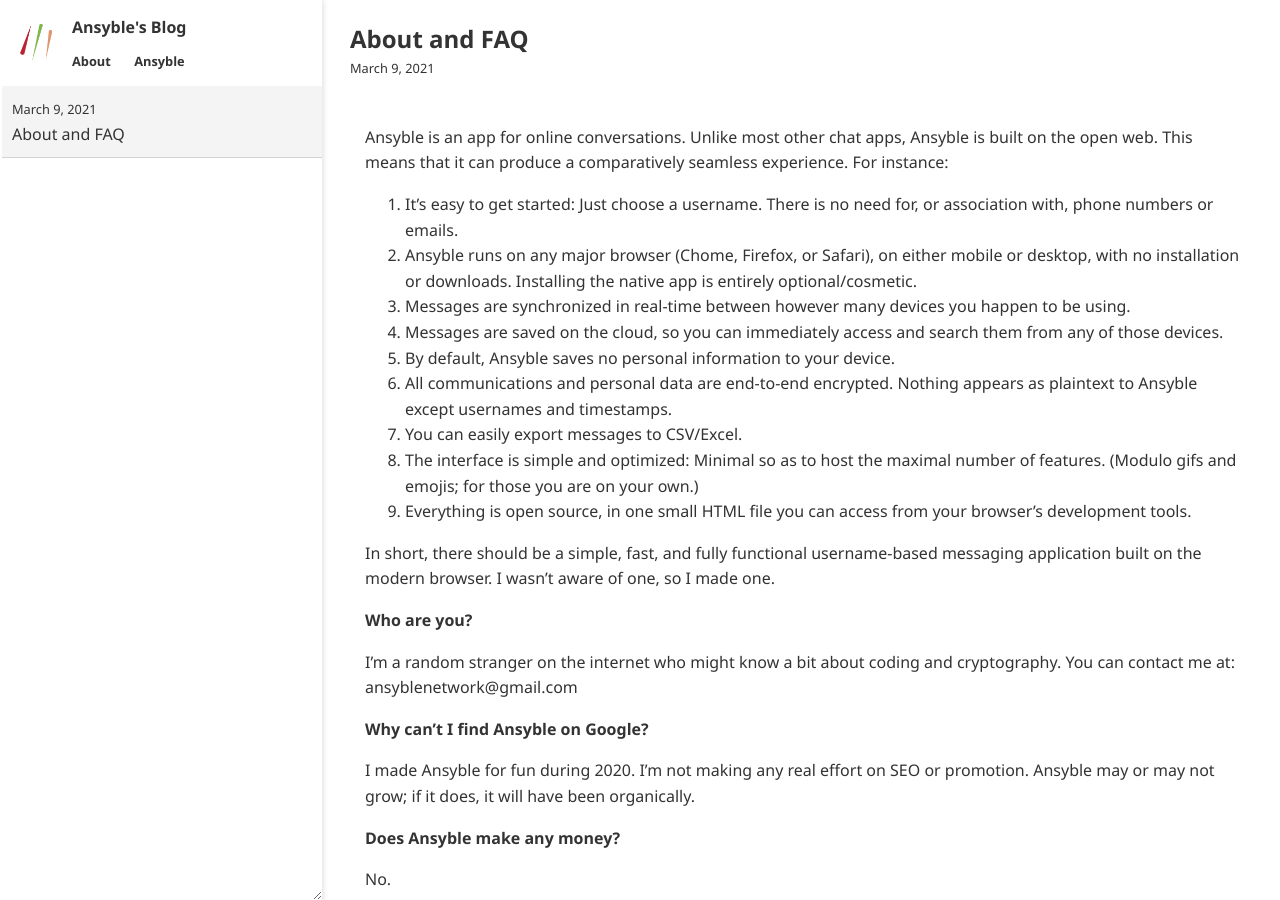
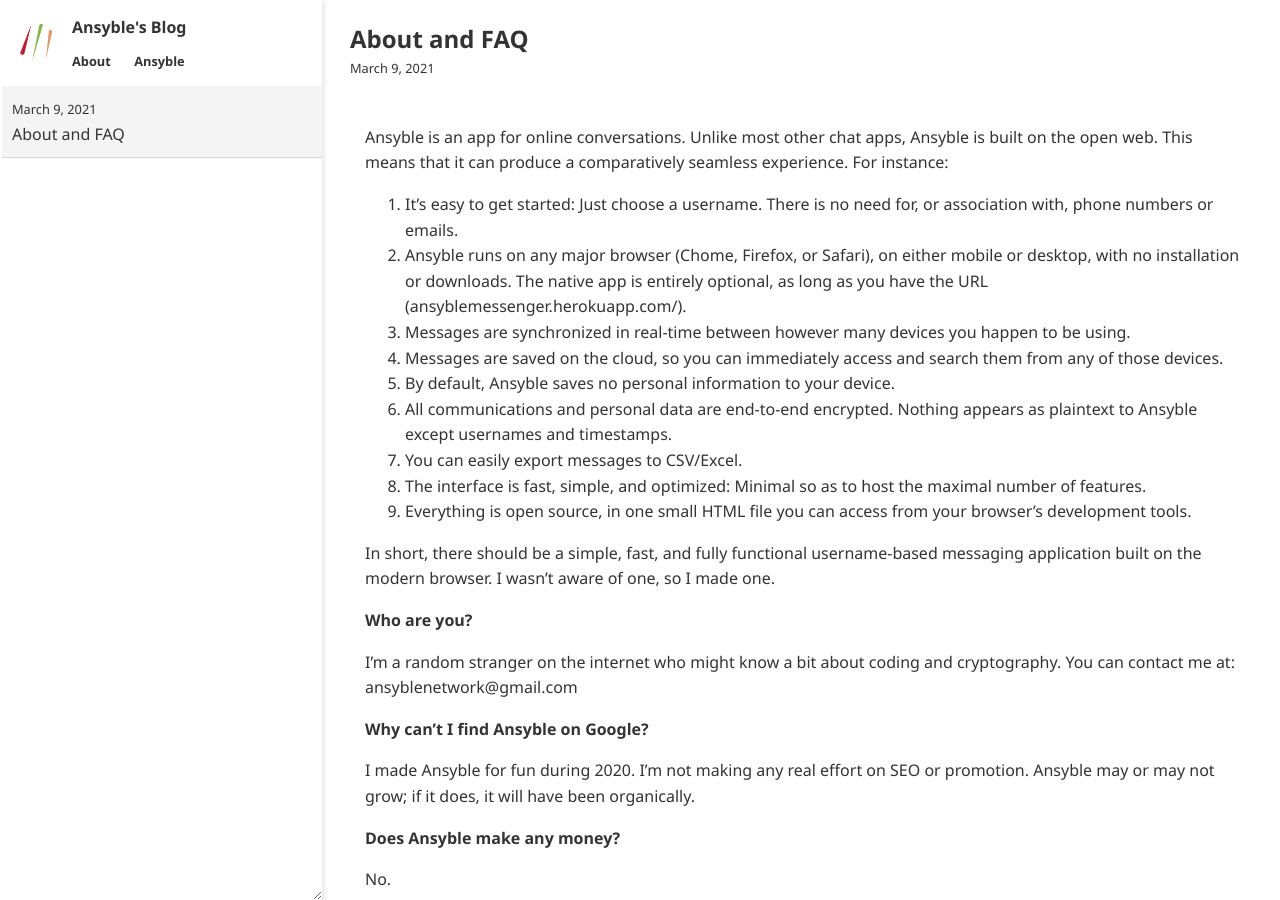
Before and after one commit to ansyblenetwork/ansybleblog, a Jekyll site: the page built from _posts/2021-03-09-about-and-faq.md, in a window 1280 px wide and 900 px high. Built offline with Jekyll 4.4.1, drawn with Linux system fonts in a browser that asks for light colours.

Commit message:
Update 2021-03-09-about-and-faq.md

```diff
--- a/_posts/2021-03-09-about-and-faq.md
+++ b/_posts/2021-03-09-about-and-faq.md
@@ -5,13 +5,13 @@
 Ansyble is an app for online conversations. Unlike most other chat apps, Ansyble is built on the open web. This means that it can produce a comparatively seamless experience. For instance:
 
 1. It's easy to get started: Just choose a username. There is no need for, or association with, phone numbers or emails.
-2. Ansyble runs on any major browser (Chome, Firefox, or Safari), on either mobile or desktop, with no installation or downloads. Installing the native app is entirely optional/cosmetic.
+2. Ansyble runs on any major browser (Chome, Firefox, or Safari), on either mobile or desktop, with no installation or downloads. The native app is entirely optional, as long as you have the URL (ansyblemessenger.herokuapp.com/).
 3. Messages are synchronized in real-time between however many devices you happen to be using.
 4. Messages are saved on the cloud, so you can immediately access and search them from any of those devices.
 5. By default, Ansyble saves no personal information to your device.
 6. All communications and personal data are end-to-end encrypted. Nothing appears as plaintext to Ansyble except usernames and timestamps.
 7. You can easily export messages to CSV/Excel.
-8. The interface is simple and optimized: Minimal so as to host the maximal number of features. (Modulo gifs and emojis; for those you are on your own.)
+8. The interface is fast, simple, and optimized: Minimal so as to host the maximal number of features.
 9. Everything is open source, in one small HTML file you can access from your browser's development tools.
 
 In short, there should be a simple, fast, and fully functional username-based messaging application built on the modern browser. I wasn't aware of one, so I made one.
```
